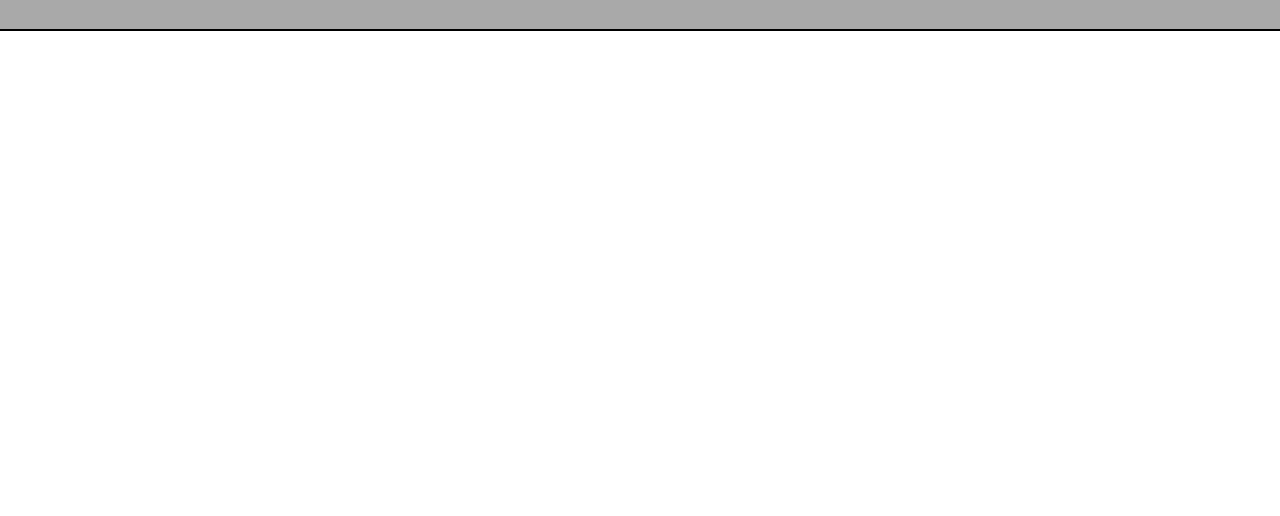
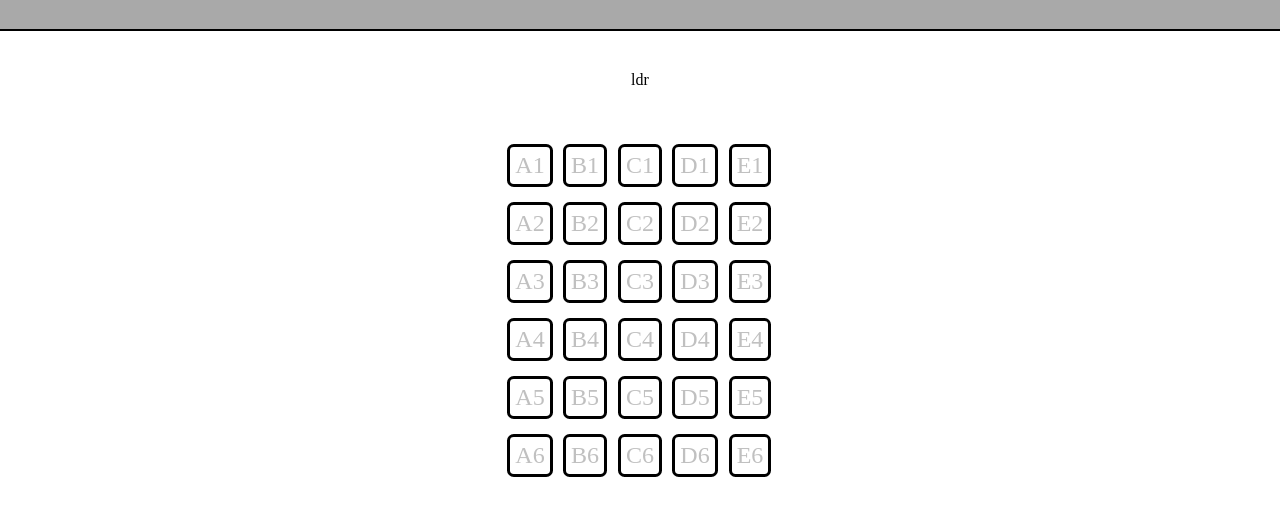
Before and after one commit to azeljkovic/wordle-clone, a website built with Parcel: page index.html in a window 1280 px wide. Shown: the part 68-584 px from the top of the page. Built offline with nearby package versions, Linux system fonts and the light colour scheme.

Commit message:
added inital letter grid

```diff
--- a/css/main.css
+++ b/css/main.css
@@ -4,6 +4,7 @@
 
 body {
   margin: 0;
+  font-family: "Andale Mono", serif;
 }
 
 .page-header {
@@ -16,3 +17,32 @@ body {
 #separator {
   border: thin solid #000000;
 }
+
+.loader-space {
+  padding: 40px 0;
+  display: grid;
+  justify-content: center;
+}
+
+.container {
+  display: grid;
+  grid-template-columns: 50px 50px 50px 50px 50px;
+  grid-gap: 5px;
+  background-color: #fff;
+  color: #444;
+
+  align-items: center;
+  justify-items: center;
+  justify-content: center;
+
+  padding: 10px;
+}
+
+.box {
+  color: silver;
+  border: solid black 3px;
+  border-radius: 15%;
+  padding: 5px;
+  margin: 5px;
+  font-size: 150%;
+}
--- a/index.html
+++ b/index.html
@@ -19,10 +19,54 @@
 </head>
 
 <body>
-<header >
+<header>
   <h1 class="page-header">Wordle Clone</h1>
 </header>
+
 <div id="separator"></div>
+<div class="loader-space">
+  <div class="loader">ldr</div>
+</div>
+
+<div class="container">
+  <div class="box a">A1</div>
+  <div class="box b">B1</div>
+  <div class="box c">C1</div>
+  <div class="box d">D1</div>
+  <div class="box e">E1</div>
+
+  <div class="box a">A2</div>
+  <div class="box b">B2</div>
+  <div class="box c">C2</div>
+  <div class="box d">D2</div>
+  <div class="box e">E2</div>
+
+  <div class="box a">A3</div>
+  <div class="box b">B3</div>
+  <div class="box c">C3</div>
+  <div class="box d">D3</div>
+  <div class="box e">E3</div>
+
+  <div class="box a">A4</div>
+  <div class="box b">B4</div>
+  <div class="box c">C4</div>
+  <div class="box d">D4</div>
+  <div class="box e">E4</div>
+
+  <div class="box a">A5</div>
+  <div class="box b">B5</div>
+  <div class="box c">C5</div>
+  <div class="box d">D5</div>
+  <div class="box e">E5</div>
+
+  <div class="box a">A6</div>
+  <div class="box b">B6</div>
+  <div class="box c">C6</div>
+  <div class="box d">D6</div>
+  <div class="box e">E6</div>
+</div>
+
+
 
 
 
--- a/js/main.js
+++ b/js/main.js
@@ -0,0 +1,4 @@
+let x = 5;
+x += 10;
+
+console.log(x);
```
